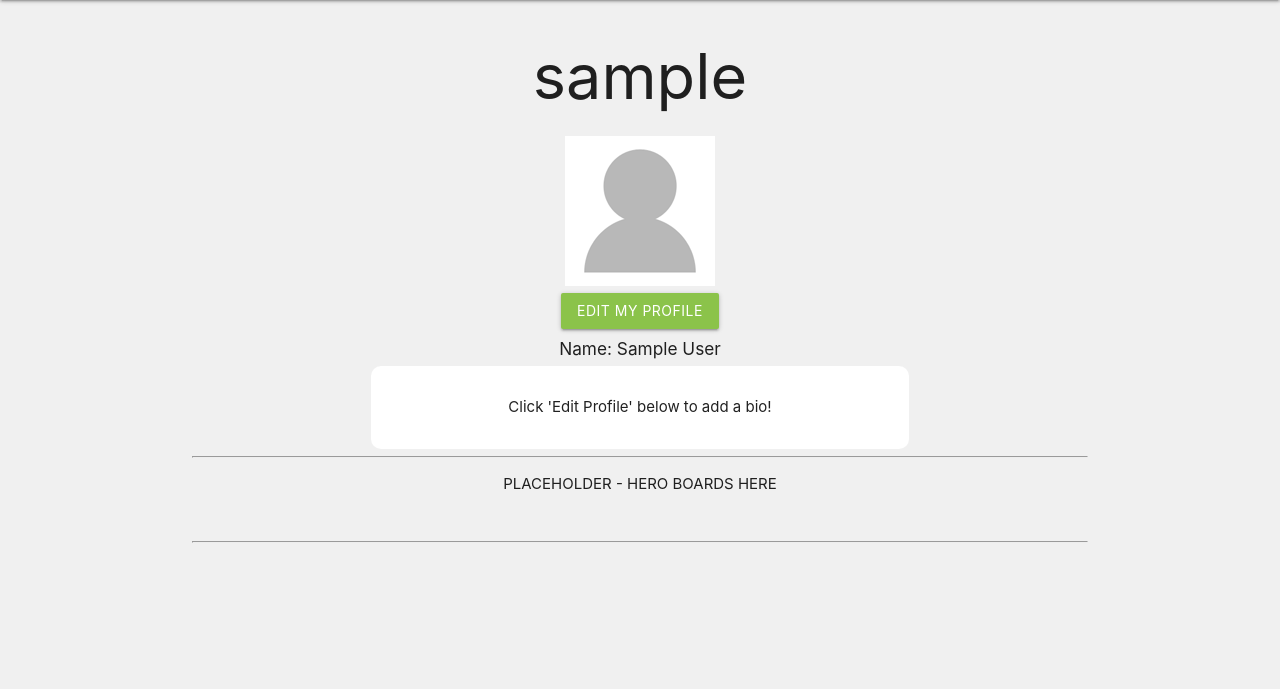
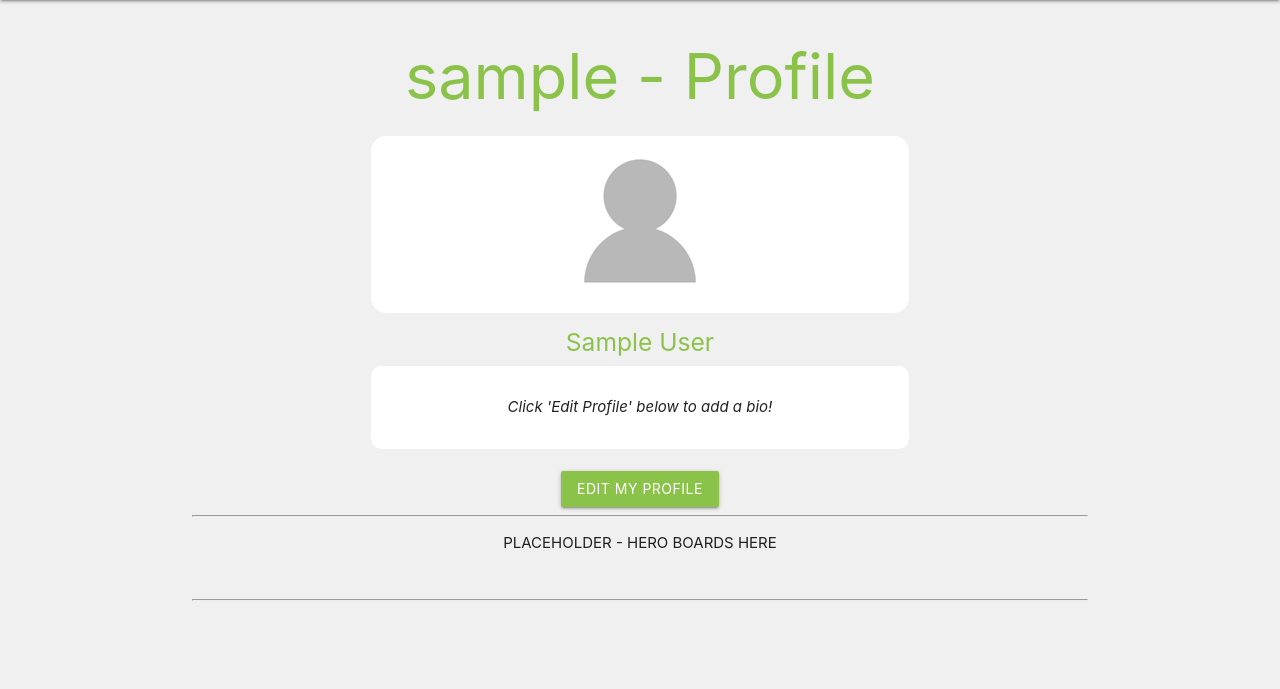
Before and after one commit to hphilpotts/Forage-Project-3-General-Assembly-SEI-66, a Django app: page /users/edit/1/ in a window 1280 px wide. Shown: the part 64-753 px from the top of the page. Run offline with Django 4.2, Linux system fonts and the light colour scheme; the visitor is signed in with stand-in values (Sample User, id 1); data comes from the database, SQL or seed files in the repository.

Commit message:
Further formatting changes to profile views.

```diff
--- a/main_app/static/css/style.css
+++ b/main_app/static/css/style.css
@@ -78,8 +78,32 @@ footer.page-footer {
 
 /* || USER PROFILE STYLES */
 
-/* Containers: */
-#pb-container {
+.profile-greentext {
+    color: #8bc34a;
+}
+
+.profile-pic-container {
+    padding: 10px;
+    background-color: white;
+
+    width: 60%;
+    margin-left: auto;
+    margin-right: auto;
+    left: 0;
+    right: 0;
+
+    border: none;
+    border-radius: 15px;
+}
+
+.profile-pic {
+    max-height: 200px;
+    max-width: 200px;
+    border: none;
+    border-radius: 15px;
+}
+
+#profile-bio-container {
     width: auto;
     min-height: 4em;
     margin: 0% 20%;
@@ -87,6 +111,7 @@ footer.page-footer {
     border: none;
     border-radius: 10px;
     background-color: white;
+    font-style: italic;
 }
 
 .profile-form {
--- a/main_app/templates/profiles/detail.html
+++ b/main_app/templates/profiles/detail.html
@@ -6,27 +6,28 @@
 
 {% load static %}
 
-<h1>{{ user.username }}</h1>
-<!-- I've used the style attribute here in order to avoid using CSS at this stage -->
-<!-- TODO: change to CSS styling later -->
+<h1 class="profile-greentext">{{ user.username }} - Profile</h1>
+<div class="profile-pic-container">
 {% if user.profile.user_profile_pic != 'no image' %}
-<img src="/media/{{user.profile.user_profile_pic}}" alt="profile pic property: {{user.profile.user_profile_pic}}" style="max-height: 200px; border: 2px solid black; border-radius: 8px;">
+<img src="/media/{{user.profile.user_profile_pic}}" alt="profile pic property: {{user.profile.user_profile_pic}}" class="profile-pic">
 {% else %}
-<img src="{% static 'images/project-default-profile-pic.gif' %}" alt="">
+<img src="{% static 'images/project-default-profile-pic.gif' %}" alt="" class="profile-pic">
 {% endif %}
-<br><button class="btn" id="edit-profile-button">Edit My Profile</button>
+</div>
 {% if user.first_name and user.last_name %}
-<h6> Name: {{ user.first_name }} {{ user.last_name }} </h6>
+<h5 class="profile-greentext">{{ user.first_name }} {{ user.last_name }} </h5>
 {% else %}
 <h6>Click 'Edit Profile' below to add your name!</h6>
 {% endif %}
-<div id="pb-container">
+<div id="profile-bio-container">
 {% if user.profile.user_bio %}
 <p>{{ user.profile.user_bio }}</p>
 {% else %}
 <p>Click 'Edit Profile' below to add a bio!</p>
 {% endif %}
 </div>
+<br><button class="btn" id="edit-profile-button">Edit My Profile</button>
+
 
 
 <hr><p>PLACEHOLDER - HERO BOARDS HERE</p><br><hr><br>
```
Also changed, not shown: media/profilepics/istockphoto-510079672-612x612.jpeg (added).
